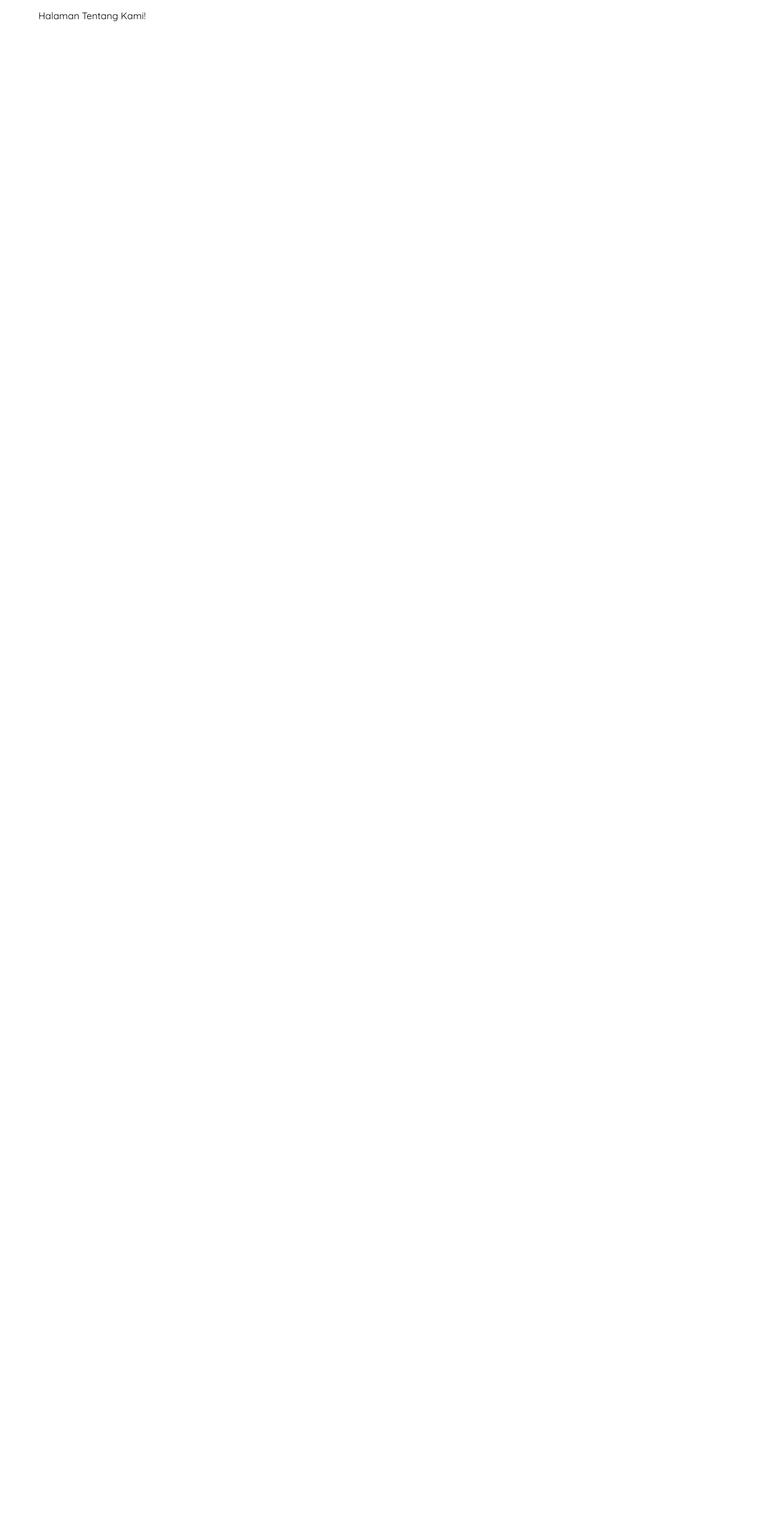
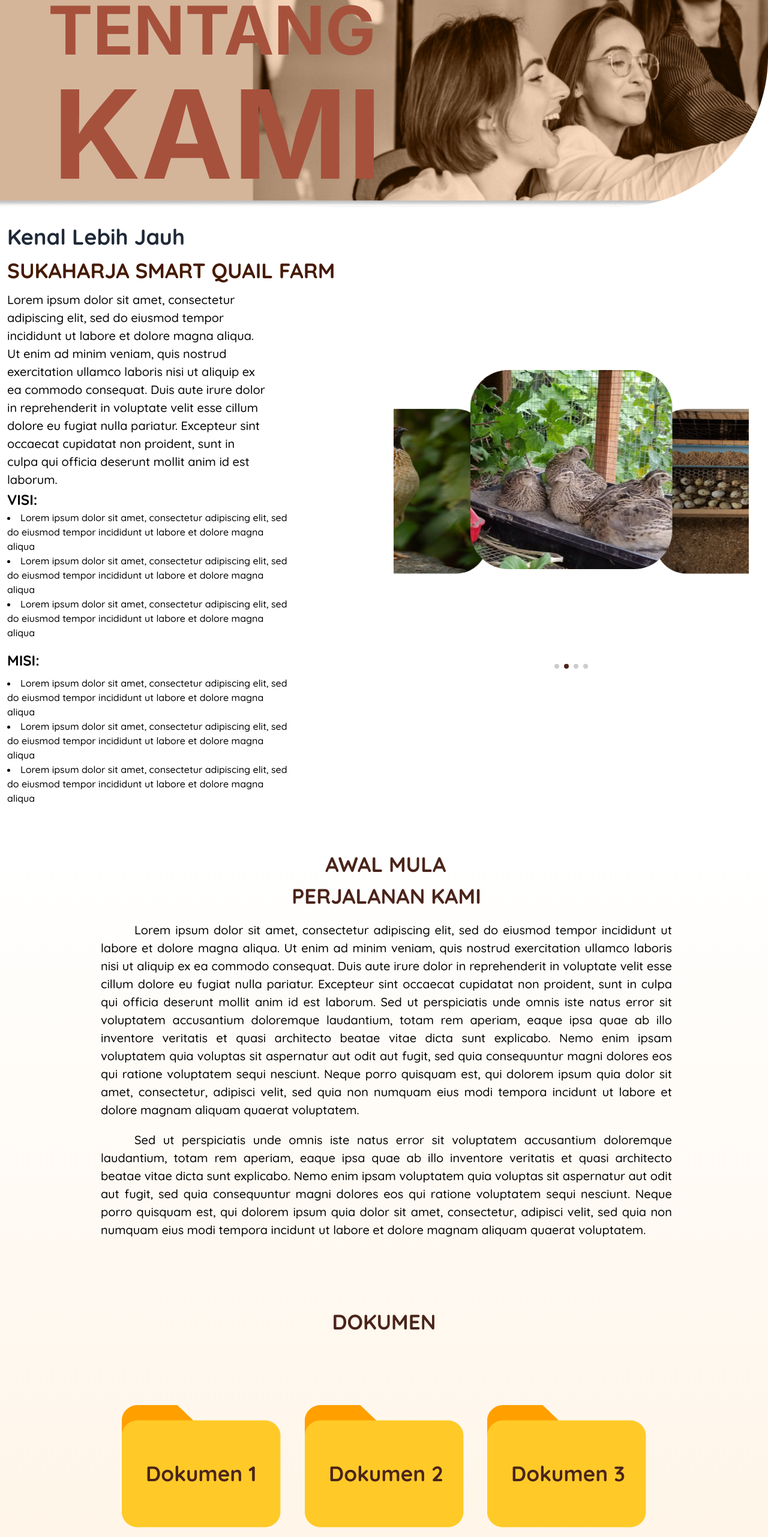
Before and after one commit to christ-saragih/web-puyuh, a React (Vite) app in the folder client-side/: page /tentang-kami in a window 1280 px wide. Shown: the part 114-2677 px from the top of the page at 60% size. Before the commit the page ends 800 px from the top, so only its background shows below. Built offline with nearby package versions, Linux system fonts and the light colour scheme.

Commit message:
UPDATE responsive Tentang Kami

```diff
--- a/client-side/src/assets/style/index.css
+++ b/client-side/src/assets/style/index.css
@@ -27,7 +27,6 @@
   position: relative;
 }
 
-
 .swiper-slide {
   width: 337px;
   height: 332px;
@@ -37,7 +36,6 @@
 .swiper-slide.swiper-slide-next.swiper-slide-visible {
   background-color: red !important;
 }
-
 
 /* .swiper-slide-shadow-left {
   border-radius: 4rem;
@@ -61,7 +59,6 @@
   }
 }
 
-
 .slider-controler {
   position: relative;
   bottom: 15rem;
@@ -73,7 +70,6 @@
 .swiper-pagination .swiper-pagination-bullet-active {
   background: #4b241a;
 }
-
 
 .jumbotron-image {
   width: 100%;
@@ -91,7 +87,6 @@
   height: 4px;
   background-color: #4b241a;
   border-radius: 10px;
-
   transition: opacity 0.4s ease, width 0.4s ease;
   opacity: 0;
 }
@@ -115,4 +110,5 @@
     height: 600px; /* Atur tinggi untuk tampilan desktop */
   }
 }
+
 /* guest end */
--- a/client-side/src/components/guest/JumbotronAbout.jsx
+++ b/client-side/src/components/guest/JumbotronAbout.jsx
@@ -1,14 +1,10 @@
 import '../../assets/style/index.css';
-import image_jumbotron_1 from '../../assets/images/jumbotron-aboutus.png'; // Sesuaikan dengan path gambar yang diupload
 
 const JumbotronAbout = () => {
   return (
-    <div className="jumbotron-image-container">
-      <div className='absolute'>
-        <h1 className='tentang-h1 font-inter mt-7 -mb-24 ml-[9rem] font-bold text-[8rem] text-[#A6513C]'>TENTANG</h1>
-        <h1 className='kami-h1 font-inter ml-[10rem] font-bold text-[16rem] text-[#A6513C]'>KAMI</h1>
-      </div>
-      <img src={image_jumbotron_1} alt="Tentang Kami" className="jumbotron-image" />
+    <div className="bg-jumbotron_aboutus bg-cover bg-center w-full h-full rounded-br-[250px] md:px-20 md:py-20 px-10 py-16  ">
+      <h1 className='tentang-h1 font-inter  -mb-14  font-bold text-[4rem] md:text-[7rem] md:-mb-16 text-[#A6513C]'>TENTANG</h1>
+      <h1 className='kami-h1 font-inter font-bold text-[8rem] ml-2 md:text-[12.8rem] md:-mb-28 text-[#A6513C]'>KAMI</h1>
     </div>
   );
 }
--- a/client-side/src/pages/guest/About.jsx
+++ b/client-side/src/pages/guest/About.jsx
@@ -5,13 +5,14 @@ import dokumen_1 from "../../assets/images/dokumen 1.png";
 import dokumen_2 from "../../assets/images/dokumen 2.png";
 import dokumen_3 from "../../assets/images/dokumen 3.png";
 import GuestLayout from "../../layouts/GuestLayout";
+import Footer from "../../components/guest/Footer";
 
-const About = () =>{
+const About = () => {
   return (
     <>
       <Navbar />
       {/* jumbotron */}
-        <section className="jumbotron-about">
+      <section className="">
         <JumbotronAbout />
       </section>
       {/* row 1 */}
@@ -20,50 +21,46 @@ const About = () =>{
           <div className="grid grid-cols-1 md:grid-cols-2 gap-8">
             {/* <!-- Column 1: Text --> */}
             <div className="flex flex-col justify-center">
-                            <h2 className="text-3xl font-bold text-gray-800 dark:text-gray-950 mb-4 -ml-5 text-[36px]">
+              <h2 className="text-3xl font-bold text-gray-800 dark:text-gray-950 mb-4 -ml-5 md:text-[36px]">
                 Kenal Lebih Jauh
-                                <span className="block text-amber-950 text-[35px] mt-5">SUKAHARJA SMART QUAIL FARM</span>
+                <span className="block text-amber-950 md:text-[35px] mt-5">SUKAHARJA SMART QUAIL FARM</span>
               </h2>
-                            <p className="font-quicksand font-medium text-[#000000] text-[20px] mr-44 -ml-5">
+              <p className="font-quicksand font-medium text-[#000000] md:text-[20px] md:mr-44 -ml-5">
                 Lorem ipsum dolor sit amet, consectetur adipiscing elit, sed do eiusmod tempor incididunt ut labore et dolore magna aliqua. Ut enim ad minim veniam, quis nostrud exercitation ullamco laboris nisi ut aliquip ex ea commodo consequat. Duis aute irure dolor in reprehenderit in voluptate velit esse cillum dolore eu fugiat nulla pariatur. Excepteur sint occaecat cupidatat non proident, sunt in culpa qui officia deserunt mollit anim id est laborum.
               </p>
               <h3 className="text-[24px] font-bold text-[#000000] -ml-5">VISI:</h3>
-                            <ul className="list-disc list-inside text-[16px] font-medium mb-4 mr-36 -ml-5">
+              <ul className="list-disc list-inside text-[16px] font-medium mb-4 md:mr-36 -ml-5">
                 <li>Lorem ipsum dolor sit amet, consectetur adipiscing elit, sed do eiusmod tempor incididunt ut labore et dolore magna aliqua</li>
                 <li>Lorem ipsum dolor sit amet, consectetur adipiscing elit, sed do eiusmod tempor incididunt ut labore et dolore magna aliqua</li>
                 <li>Lorem ipsum dolor sit amet, consectetur adipiscing elit, sed do eiusmod tempor incididunt ut labore et dolore magna aliqua</li>
               </ul>
               <h3 className="text-[24px] font-bold text-[#000000] mb-2 -ml-5">MISI:</h3>
-                            <ul className="list-disc list-inside text-[16px] font-medium mb-4 mr-36 -ml-5">
+              <ul className="list-disc list-inside text-[16px] font-medium mb-4 md:mr-36 -ml-5">
                 <li>Lorem ipsum dolor sit amet, consectetur adipiscing elit, sed do eiusmod tempor incididunt ut labore et dolore magna aliqua</li>
                 <li>Lorem ipsum dolor sit amet, consectetur adipiscing elit, sed do eiusmod tempor incididunt ut labore et dolore magna aliqua</li>
                 <li>Lorem ipsum dolor sit amet, consectetur adipiscing elit, sed do eiusmod tempor incididunt ut labore et dolore magna aliqua</li>
               </ul>
             </div>
             {/* column 2 */}
-                        <ImageSlider className="custom-height mt-60"/>
+            <ImageSlider className="custom-height mt-10 md:mt-60" />
           </div>
         </div>
-
       </section>
-
       <br />
-
-
       <section className="bg-gradient-to-b from-white to-orange-100">
         {/* sejarah */}
         <GuestLayout>
-                <div className="flex flex-row justify-center mb-4">
+          <div className="flex justify-center mb-4">
             <div>
-                        <h1 className="text-[35px] font-bold text-[#4B241A] ml-16">
+              <h1 className="text-[35px] font-bold text-[#4B241A] md:ml-16">
                 AWAL MULA
-                            <span className="block -ml-14">PERJALANAN KAMI</span>
+                <span className="block md:-ml-14">PERJALANAN KAMI</span>
               </h1>
             </div>
           </div>
-                <div className="flex flex-row justify-center  ml-10 ">
+          <div className="flex justify-center md:ml-10">
             <div>
-                        <h2 className="text-[20px] font-quicksand font-medium text-[#000000] ml-16 mr-24 text-justify indent-14">
+              <h2 className="text-[20px] font-quicksand font-medium text-[#000000] md:ml-16 md:mr-24 text-justify indent-14">
                 Lorem ipsum dolor sit amet, consectetur adipiscing elit, sed do eiusmod tempor incididunt ut labore et dolore magna aliqua. Ut enim ad minim veniam, quis nostrud exercitation ullamco laboris nisi ut aliquip ex ea commodo consequat. Duis aute irure dolor in reprehenderit in voluptate velit esse cillum dolore eu fugiat nulla pariatur. Excepteur sint occaecat cupidatat non proident, sunt in culpa qui officia deserunt mollit anim id est laborum.
                 Sed ut perspiciatis unde omnis iste natus error sit voluptatem accusantium doloremque laudantium, totam rem aperiam, eaque ipsa quae ab illo inventore veritatis et quasi architecto beatae vitae dicta sunt explicabo. Nemo enim ipsam voluptatem quia voluptas sit aspernatur aut odit aut fugit, sed quia consequuntur magni dolores eos qui ratione voluptatem sequi nesciunt. Neque porro quisquam est, qui dolorem ipsum quia dolor sit amet, consectetur, adipisci velit, sed quia non numquam eius modi tempora incidunt ut labore et dolore magnam aliquam quaerat voluptatem.
                 <span className="block mt-5">Sed ut perspiciatis unde omnis iste natus error sit voluptatem accusantium doloremque laudantium, totam rem aperiam, eaque ipsa quae ab illo inventore veritatis et quasi architecto beatae vitae dicta sunt explicabo. Nemo enim ipsam voluptatem quia voluptas sit aspernatur aut odit aut fugit, sed quia consequuntur magni dolores eos qui ratione voluptatem sequi nesciunt. Neque porro quisquam est, qui dolorem ipsum quia dolor sit amet, consectetur, adipisci velit, sed quia non numquam eius modi tempora incidunt ut labore et dolore magnam aliquam quaerat voluptatem.</span>
@@ -71,51 +68,47 @@ const About = () =>{
             </div>
           </div>
         </GuestLayout>
-
         {/* dokumen */}
-
         <GuestLayout className="mt-28 flex flex-col items-center">
           <h1 className="text-[35px] font-bold text-[#4B241A]">
             DOKUMEN
           </h1>
-                <div className="flex flex-row justify-center mt-28 w-[80%]">
-                    <div className="flex flex-col items-center w-[33%]">
-                        <img src={dokumen_1} alt="Dokumen 1"/>
+          <div className="flex flex-col md:flex-row justify-center mt-28 w-[80%]">
+            <div className="flex flex-col items-center w-full md:w-[33%]">
+              <img src={dokumen_1} alt="Dokumen 1" />
             </div>
-                    <div className="flex flex-col items-center  w-[33%]">
-                        <img src={dokumen_2} alt="Dokumen 2"/>
+            <div className="flex flex-col items-center w-full md:w-[33%] mt-8 md:mt-0">
+              <img src={dokumen_2} alt="Dokumen 2" />
             </div>
-                    <div className="flex flex-col items-center  w-[33%]">
-                        <img src={dokumen_3} alt="Dokumen 3"/>
+            <div className="flex flex-col items-center w-full md:w-[33%] mt-8 md:mt-0">
+              <img src={dokumen_3} alt="Dokumen 3" />
             </div>
           </div>
         </GuestLayout>
-
         <GuestLayout>
           <div className="flex flex-col justify-center mb-4 mt-24">
             <div>
-                        <h1 className="text-[35px] font-bold text-[#4B241A] ml-[47rem]">
+              <h1 className="text-[35px] font-bold text-[#4B241A] ml-0 md:ml-[23rem] lg:ml-[35rem]">
                 FOUNDER
               </h1>
             </div>
           </div>
-                <div className="border-[8px] border-[#4B241A] ml-24 mr-24 rounded-[2rem] bg-white">
-                    <div>
+          <div className="border-[3px] border-[#4B241A] mx-4 md:mx-24 rounded-[2rem] bg-white">
             <div className="flex flex-col items-center mt-20">
-                        <div className="flex flex-row justify-center">
-                            <div className="flex flex-col items-center mr-16 ml-28 w-[20%]">
+              <div className="flex flex-col md:flex-row justify-center items-center">
+                <div className="flex flex-col items-center md:mr-16 md:ml-28 w-[20%]">
                   <img src="https://via.placeholder.com/150" alt="Avatar" className="w-[150px] h-[150px] rounded-full" />
                 </div>
-                            <div className="flex flex-col mr-14 w-[80%]">
+                <div className="flex flex-col md:mr-14 w-[80%] mt-4 md:mt-0">
                   <h3 className="text-xl font-bold text-[#4B241A]">John Doe</h3>
-                                <h4 className="mt-1 text-lg font-quicksand font-medium text-[24px]">Founder</h4>
-                                <p className="font-quicksand font-medium text-[20px] mr-10 text-justify mb-10">Sed ut perspiciatis unde omnis iste natus error sit voluptatem accusantium doloremque laudantium, totam rem aperiam, eaque ipsa quae ab illo inventore veritatis et quasi architecto beatae vitae dicta sunt explicabo. Nemo enim ipsam voluptatem quia voluptas sit aspernatur aut odit aut fugit, sed quia consequuntur magni dolores eos qui ratione voluptatem sequi nesciunt. Neque porro quisquam est, qui dolorem ipsum quia dolor sit amet, consectetur, adipisci velit, sed quia non numquam eius modi tempora incidunt ut labore et dolore magnam aliquam quaerat voluptatem.</p>
-                            </div>
+                  <h4 className="mt-1 text-lg font-quicksand font-medium md:text-[24px]">Founder</h4>
+                  <p className="font-quicksand font-medium text-[20px] mr-0 md:mr-10 text-justify mb-10">Sed ut perspiciatis unde omnis iste natus error sit voluptatem accusantium doloremque laudantium, totam rem aperiam, eaque ipsa quae ab illo inventore veritatis et quasi architecto beatae vitae dicta sunt explicabo. Nemo enim ipsam voluptatem quia voluptas sit aspernatur aut odit aut fugit, sed quia consequuntur magni dolores eos qui ratione voluptatem sequi nesciunt. Neque porro quisquam est, qui dolorem ipsum quia dolor sit amet, consectetur, adipisci velit, sed quia non numquam eius modi tempora incidunt ut labore et dolore magnam aliquam quaerat voluptatem.</p>
                 </div>
               </div>
             </div>
           </div>
         </GuestLayout>
+        <Footer />
       </section>
     </>
   );
--- a/client-side/tailwind.config.js
+++ b/client-side/tailwind.config.js
@@ -7,6 +7,9 @@ export default {
         quicksand: ["Quicksand", "sans-serif"],
         inter: ["Inter", "sans-serif"]
       },
+      backgroundImage: {
+        jumbotron_aboutus: "url('/src/assets/images/jumbotron-aboutus.png')",
+      }
     },
   },
   plugins: [],
```
Also changed, not shown: client-side/src/index.jsx (+4 -4 lines). Lines whose indentation alone changed are shown as unchanged.
